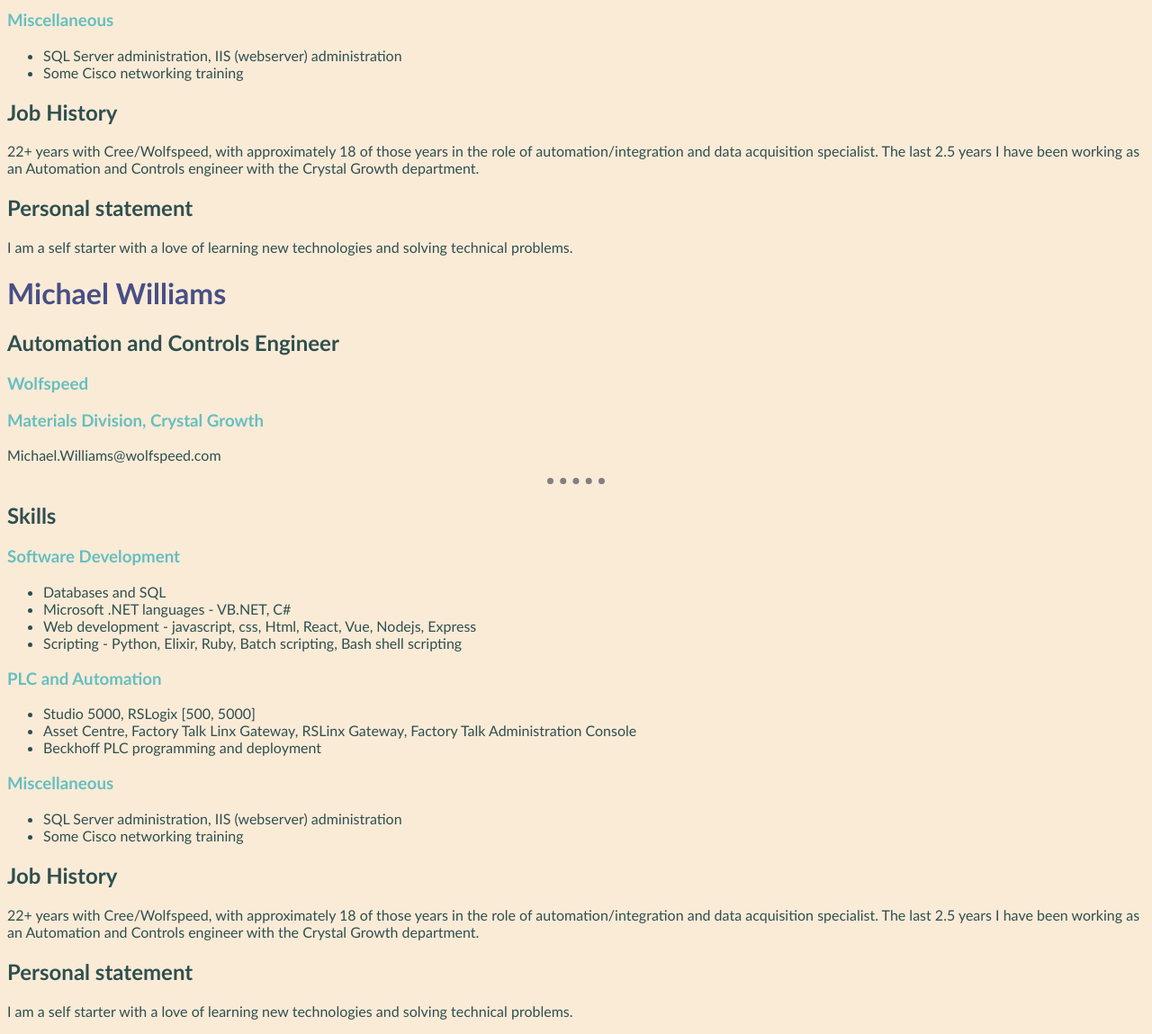
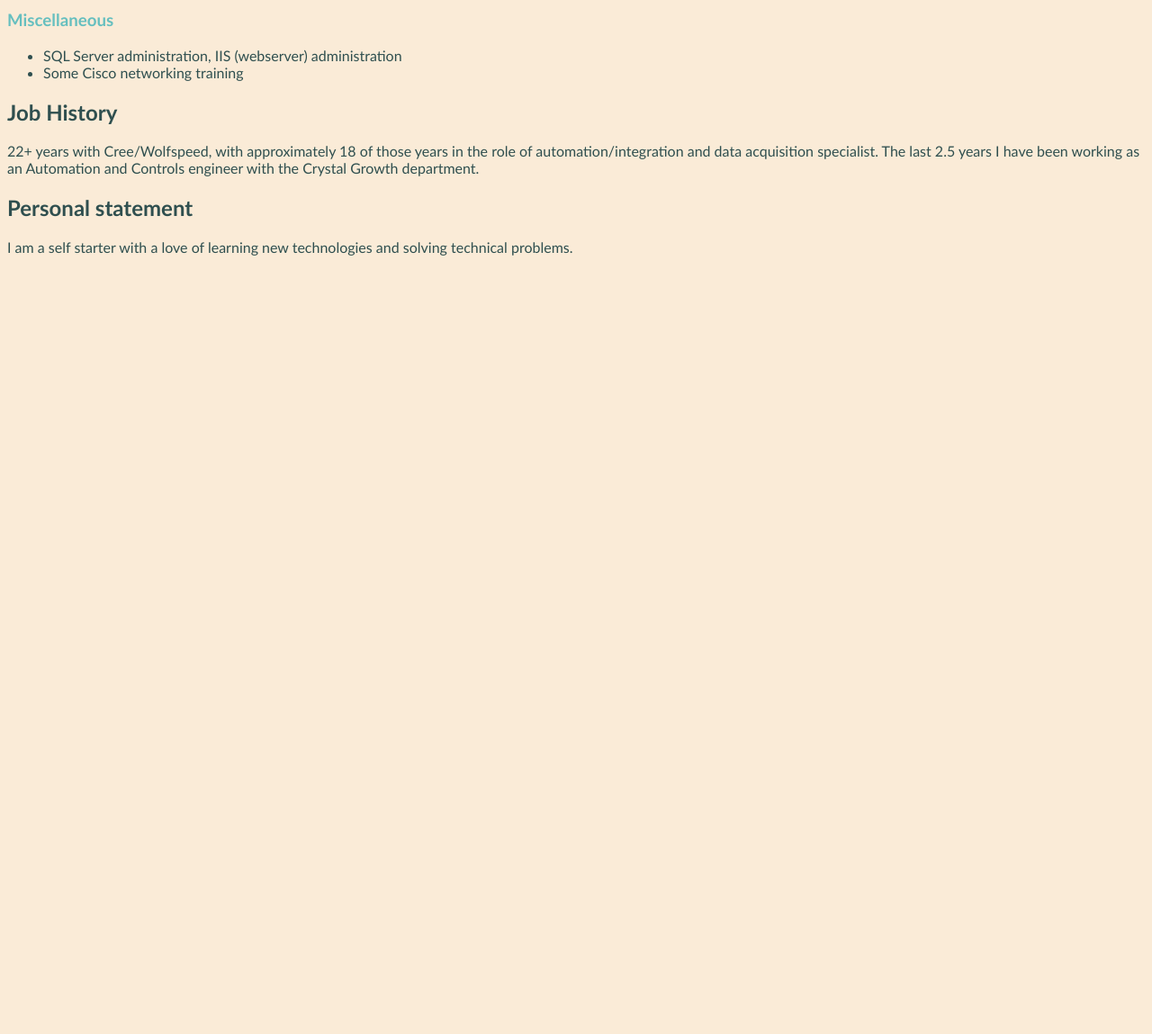
Before and after one commit to theillf8d/cv, a plain HTML site: page index.html in a window 1280 px wide. Shown: the part 564-1713 px from the top of the page at 90% size. After the commit the page ends 864 px from the top, so only its background shows below. Drawn offline with Linux system fonts and the light colour scheme.

Commit message:
fix duplicated resume body.

```diff
--- a/index.html
+++ b/index.html
@@ -41,37 +41,5 @@
     Crystal Growth department.</p>
   <h2>Personal statement</h2>
   <p>I am a self starter with a love of learning new technologies and solving technical problems.</p>
-  <h1>Michael Williams</h1>
-  <h2>Automation and Controls Engineer</h2>
-  <h3>Wolfspeed</h3>
-  <h3>Materials Division, Crystal Growth</h3>
-  <p>Michael.Williams@wolfspeed.com</p>
-  <hr>
-  <h2>Skills</h2>
-  <h3>Software Development</h3>
-  <ul>
-    <li>Databases and SQL</li>
-    <li>Microsoft .NET languages - VB.NET, C#</li>
-    <li>Web development - javascript, css, Html, React, Vue, Nodejs, Express</li>
-    <li>Scripting - Python, Elixir, Ruby, Batch scripting, Bash shell scripting</li>
-  </ul>
-  <h3>PLC and Automation</h3>
-  <ul>
-    <li>Studio 5000, RSLogix [500, 5000]</li>
-    <li>Asset Centre, Factory Talk Linx Gateway, RSLinx Gateway, Factory Talk Administration Console</li>
-    <li>Beckhoff PLC programming and deployment</li>
-  </ul>
-  <h3>Miscellaneous</h3>
-  <ul>
-    <li>SQL Server administration, IIS (webserver) administration</li>
-    <li>Some Cisco networking training</li>
-  </ul>
-  <h2>Job History</h2>
-  <p>22+ years with Cree/Wolfspeed, with approximately 18 of those years in the role of automation/integration and data
-    acquisition specialist. The last 2.5 years I have been working as an Automation and Controls engineer with the
-    Crystal Growth department.</p>
-  <h2>Personal statement</h2>
-  <p>I am a self starter with a love of learning new technologies and solving technical problems.</p>
-</body>
-
+  </body>
 </html>
```
